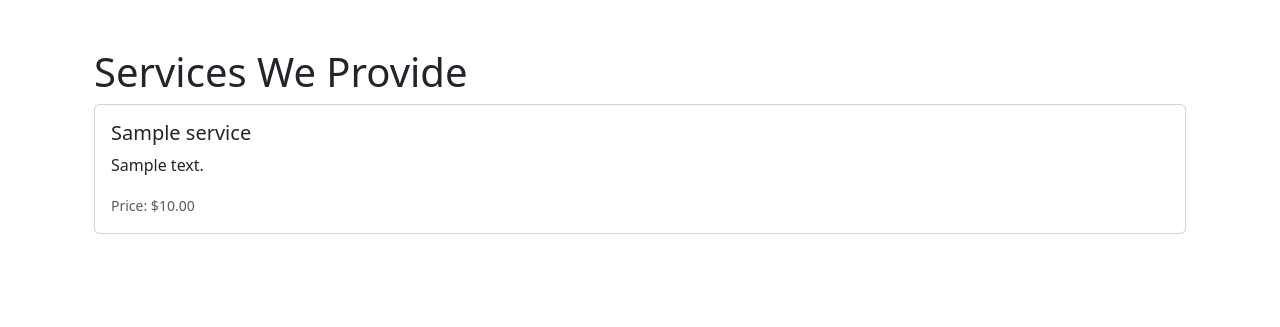
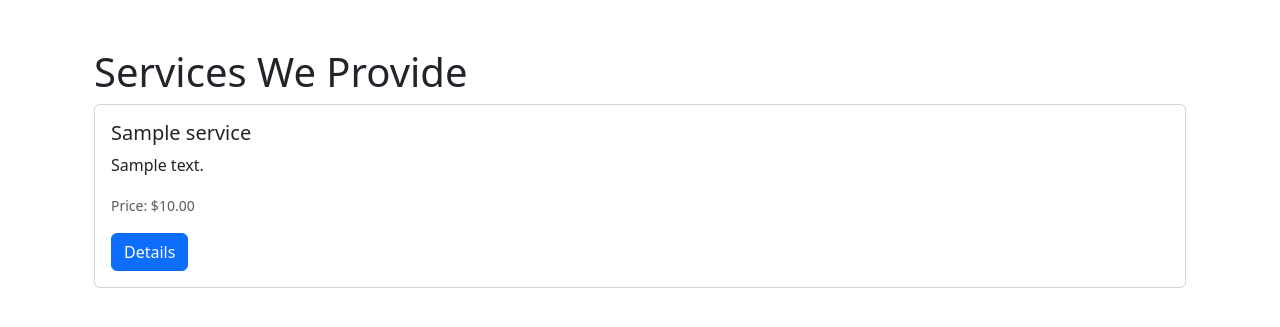
Before and after one commit to nithin77777/portfolio, a Django app: page /services/all/ in a window 1280 px wide. Shown: the part 56-383 px from the top of the page. Run offline with Django 5.2, Linux system fonts and the light colour scheme; tables that the repository leaves empty hold one stand-in row (values such as "Sample post"); some libraries are stand-ins or nearby versions.

Commit message:
Listing all services link to details added

```diff
--- a/Skillshare/templates/servicesApp/service_list.html
+++ b/Skillshare/templates/servicesApp/service_list.html
@@ -12,6 +12,7 @@
             <h5 class="card-title">{{ service.service_name }}</h5>
             <p class="card-text">{{ service.service_description }}</p>
             <p class="card-text"><small class="text-muted">Price: ${{ service.service_price }}</small></p>
+            <a href="{% url 'service_detail' service.id %}" class="btn btn-primary">Details</a>
         </div>
     </div>
     {% endfor %}
```
